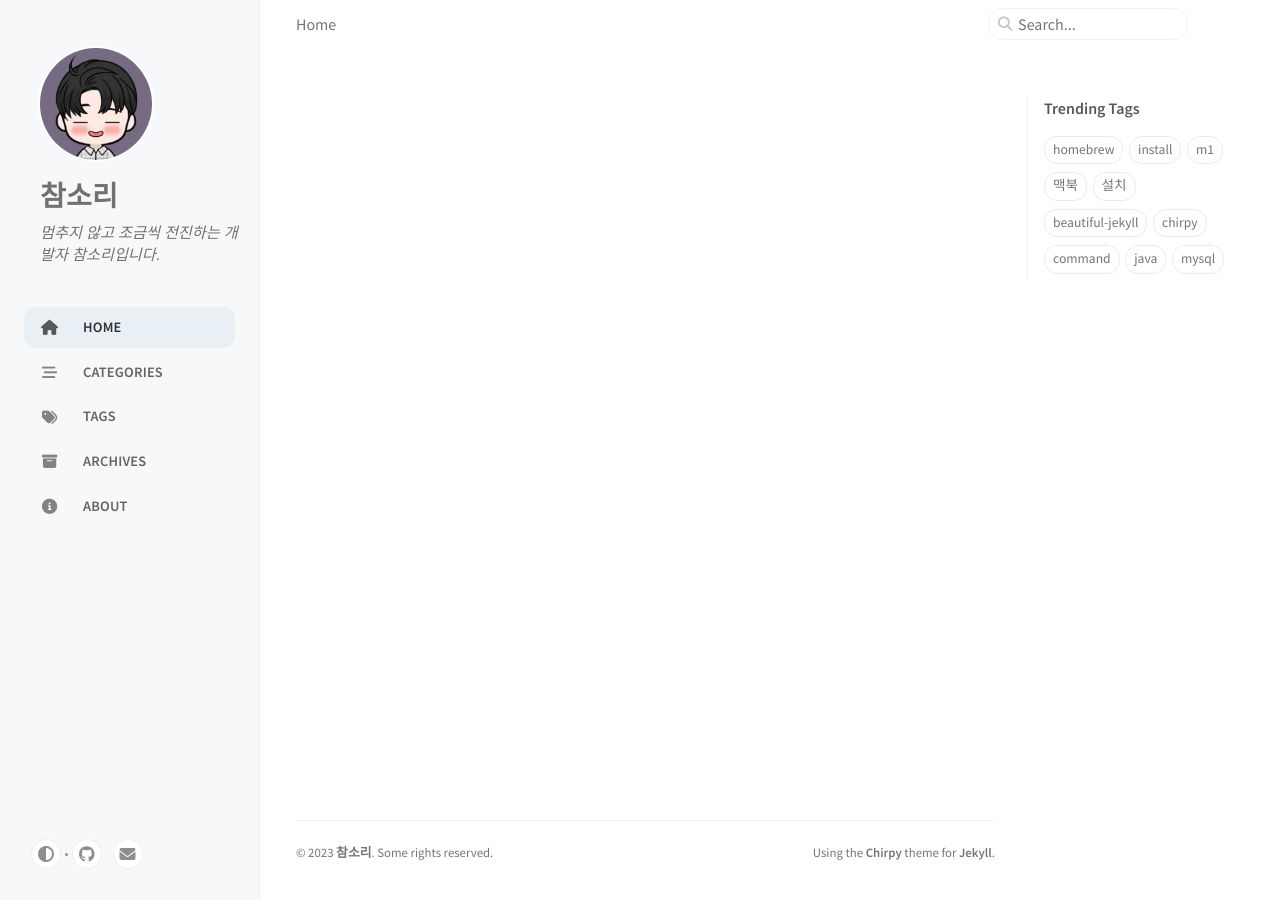
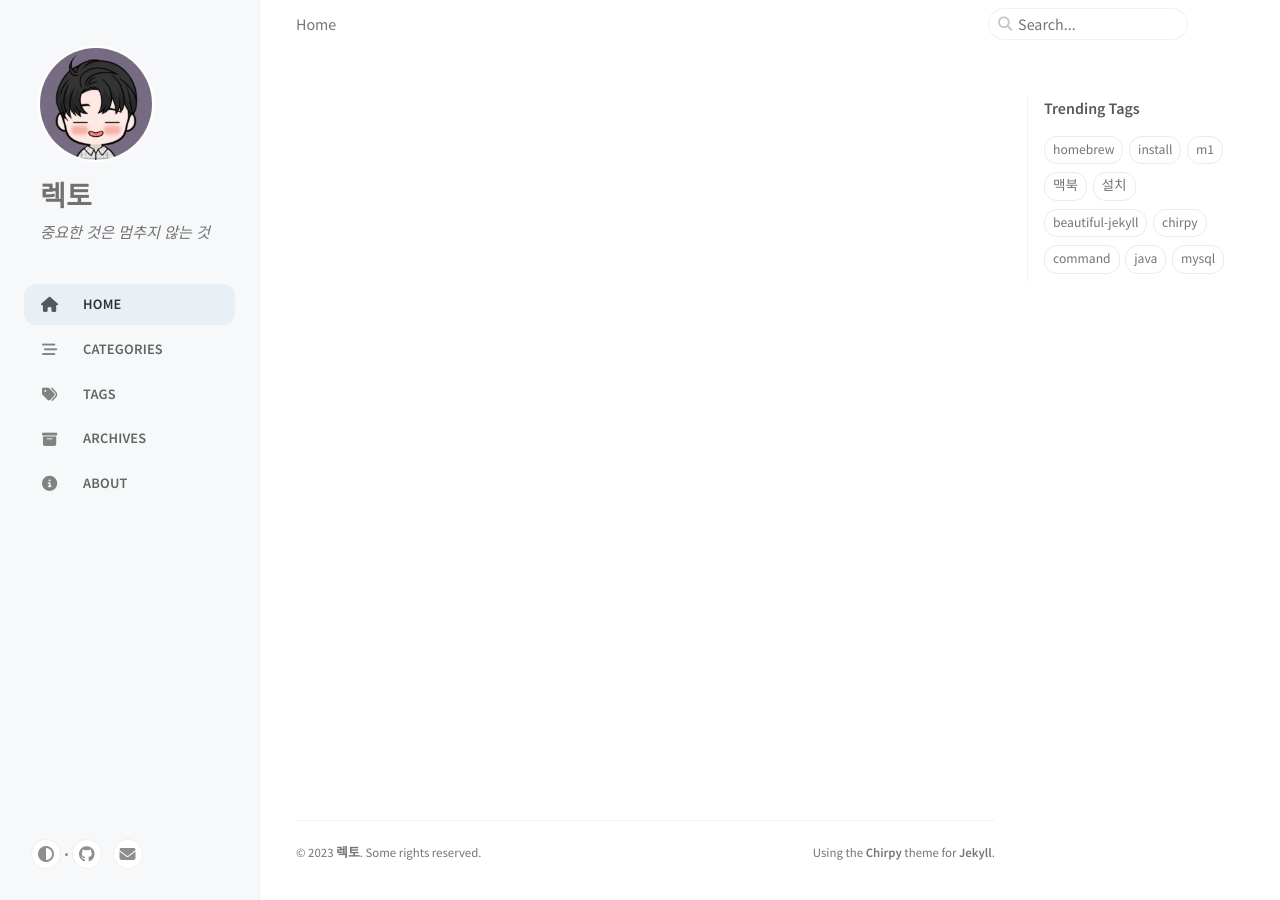
Before and after one commit to true-pine/true-pine.github.io, a Jekyll site: the page built from index.html, in a window 1280 px wide. Built offline with Jekyll 4.4.1, drawn with Linux system fonts in a browser that asks for light colours; cached includes are drawn as plain includes.

Commit message:
Config: title, tagline, desc 등 수정

```diff
--- a/_config.yml
+++ b/_config.yml
@@ -14,12 +14,12 @@ timezone: Asia/Seoul
 # jekyll-seo-tag settings › https://github.com/jekyll/jekyll-seo-tag/blob/master/docs/usage.md
 # ↓ --------------------------
 
-title: 참소리 # the main title
+title: 렉토 # the main title
 
-tagline: 멈추지 않고 조금씩 전진하는 개발자 참소리입니다. # it will display as the sub-title
+tagline: 중요한 것은 멈추지 않는 것 # it will display as the sub-title
 
 description: >- # used by seo meta and the atom feed
-  참소리의 깃허브 블로그
+  렉토의 깃허브 블로그
 
 # Fill in the protocol & hostname for your site.
 # e.g. 'https://username.github.io', note that it does not end with a '/'.
@@ -34,7 +34,7 @@ github:
 social:
   # Change to your full name.
   # It will be displayed as the default author of the posts and the copyright owner in the Footer
-  name: 참소리
+  name: 렉토
   email: s9567695@gmail.com # change to your email address
   links:
     # The first element serves as the copyright owner's link
```
